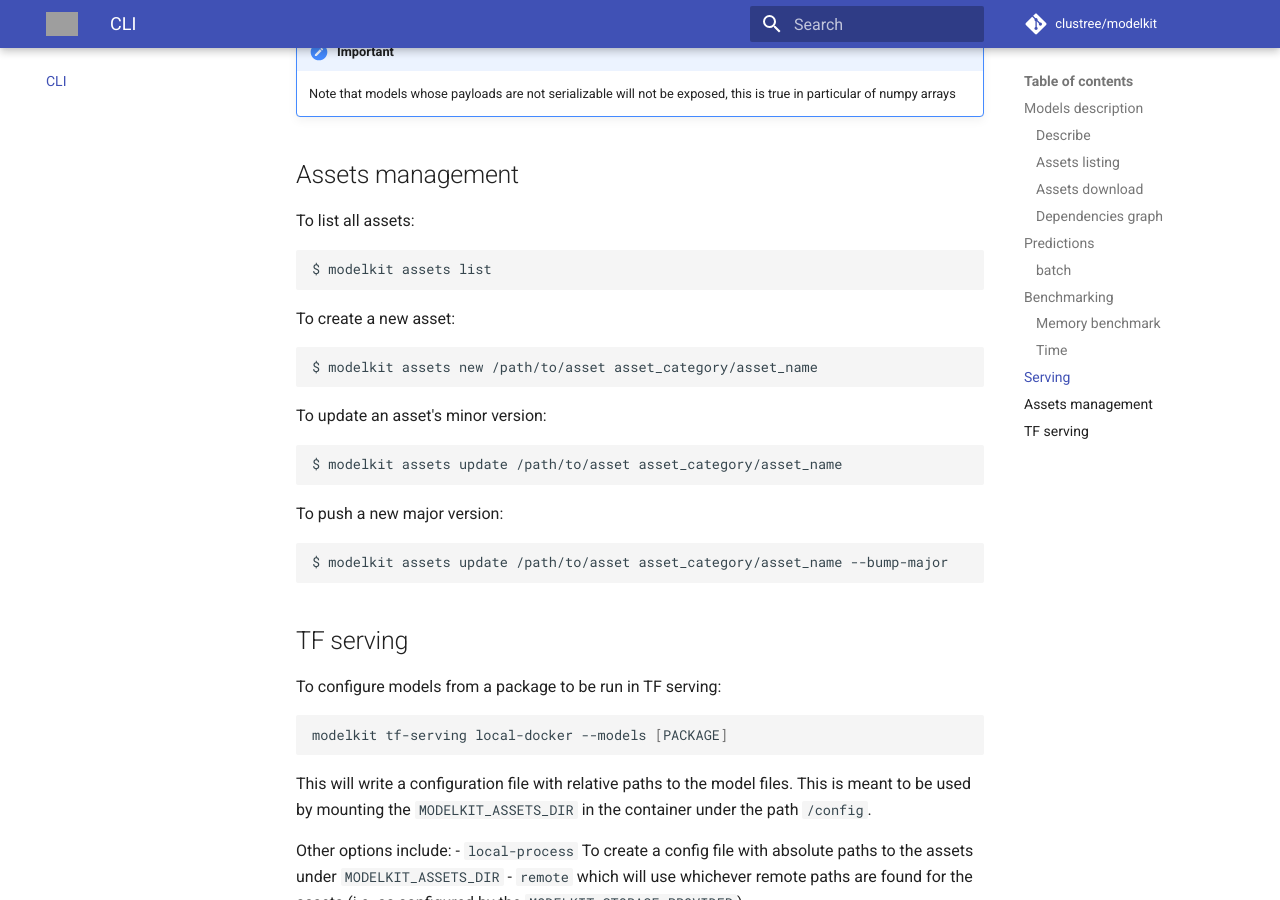
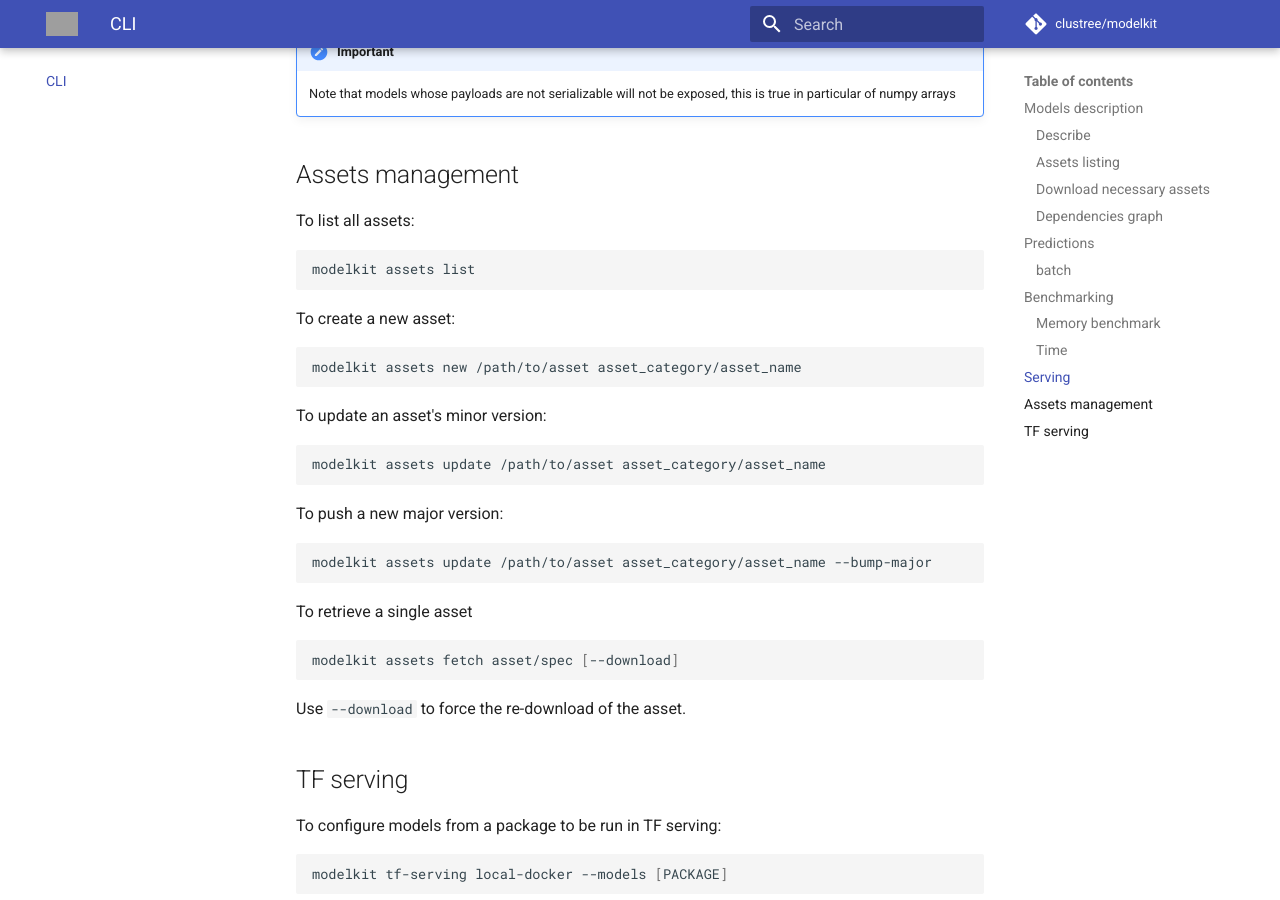
Before and after one commit to Cornerstone-OnDemand/modelkit, an MkDocs documentation site: the page built from docs/cli.md, in a window 1280 px wide and 900 px high, scrolled down 1910 px. Built offline with MkDocs 1.6.1 and Material for MkDocs 9.7.7, drawn with Linux system fonts in a browser that asks for light colours; comment, search, counter and statistics services are not loaded; some of the changed text lies outside the part shown; grey boxes are pictures that could not be loaded.

Commit message:
docs: add information for assets fetch

````diff
--- a/docs/cli.md
+++ b/docs/cli.md
@@ -15,14 +15,16 @@ This CLI will show all necessary assets to run models
 ```sh
 modelkit list-assets [PACKAGE] [--required-models ...]
 ```
-### Assets download
+### Download necessary assets
+
 
 This CLI will download all necessary assets to run models to the current `MODELKIT_ASSETS_DIR`
 ```sh
-modelkit list-assets [PACKAGE] [--required-models ...]
+modelkit download-assets [PACKAGE] [--required-models ...]
 ```
 
 Once this is done, you can run the models without enabling a storage provider.
+
 ### Dependencies graph
 
 This CLI will create a .DOT file with a graph of all models,
@@ -83,25 +85,31 @@ This is useful in order to inspect the swagger.
 
 To list all assets:
 ```sh
-$ modelkit assets list
+modelkit assets list
 ```
 
 To create a new asset:
 ```sh
-$ modelkit assets new /path/to/asset asset_category/asset_name
+modelkit assets new /path/to/asset asset_category/asset_name
 ```
 
 To update an asset's minor version:
 
 ```sh
-$ modelkit assets update /path/to/asset asset_category/asset_name
+modelkit assets update /path/to/asset asset_category/asset_name
 ```
 
 To push a new major version:
 ```sh
-$ modelkit assets update /path/to/asset asset_category/asset_name --bump-major
+modelkit assets update /path/to/asset asset_category/asset_name --bump-major
 ```
 
+To retrieve a single asset
+```sh
+modelkit assets fetch asset/spec [--download]
+```
+
+Use `--download` to force the re-download of the asset.
 ## TF serving
 
 To configure models from a package to be run in TF serving:
````
